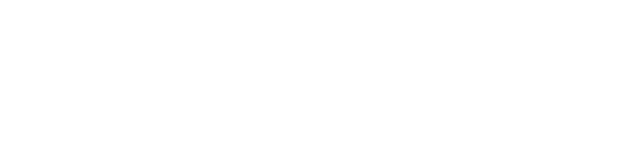
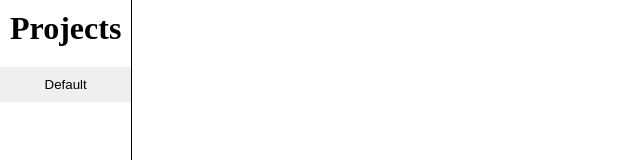
Before and after one commit to zeynar25/OdinProjects, a website built with webpack: page JavaScript/Todolist/src/template.html in a window 1280 px wide. Shown: the top 160 px of the page, without its empty margins (0-640 px from the left). Built offline with nearby package versions, Linux system fonts and the light colour scheme.

Commit message:
feat: add project navigation

```diff
--- a/JavaScript/Todolist/src/index.js
+++ b/JavaScript/Todolist/src/index.js
@@ -1,3 +1,10 @@
+import Project from "./scripts/classes/Project.js";
+import { renderNav } from "./scripts/nav.js";
 import "./styles.css";
 
 console.log("Todo List App");
+
+const projects = [new Project("Default", "The default project")];
+
+const projectNav = document.querySelector("#project-nav");
+renderNav(projectNav, projects);
--- /dev/null
+++ b/JavaScript/Todolist/src/scripts/classes/Project.js
@@ -0,0 +1,8 @@
+export default class Project {
+  constructor(name, description) {
+    this.id = crypto.randomUUID();
+    this.name = name;
+    this.description = description;
+    this.todoItems = [];
+  }
+}
--- /dev/null
+++ b/JavaScript/Todolist/src/scripts/nav.js
@@ -0,0 +1,14 @@
+export function renderNav(nav, projects, activeProjectId = projects[0]?.id) {
+  projects.forEach((project) => {
+    const button = document.createElement("button");
+    button.type = "button";
+    button.classList.add("nav-button");
+    button.textContent = project.name;
+    button.value = project.id;
+
+    const isActive = project.id === activeProjectId;
+    button.classList.toggle("active", isActive);
+
+    nav.appendChild(button);
+  });
+}
--- a/JavaScript/Todolist/src/styles.css
+++ b/JavaScript/Todolist/src/styles.css
@@ -3,3 +3,33 @@
   padding: 0;
   box-sizing: border-box;
 }
+
+body {
+  display: flex;
+  min-height: 100vh;
+}
+
+#projects {
+  border-right: 1px solid black;
+}
+
+#project-nav {
+  display: flex;
+  flex-direction: column;
+  height: auto;
+}
+
+.project-title {
+  margin-bottom: 10px;
+  padding: 10px;
+}
+
+.nav-button {
+  border: 0;
+  padding: 10px 20px;
+}
+
+.nav-button:hover {
+  color: white;
+  background-color: black;
+}
--- a/JavaScript/Todolist/src/template.html
+++ b/JavaScript/Todolist/src/template.html
@@ -5,5 +5,11 @@
     <meta name="viewport" content="width=device-width, initial-scale=1.0" />
     <title>Todolist</title>
   </head>
-  <body></body>
+  <body>
+    <div id="projects">
+      <h1 class="project-title">Projects</h1>
+      <nav id="project-nav"></nav>
+    </div>
+    <div id="project-todo-list"></div>
+  </body>
 </html>
```
